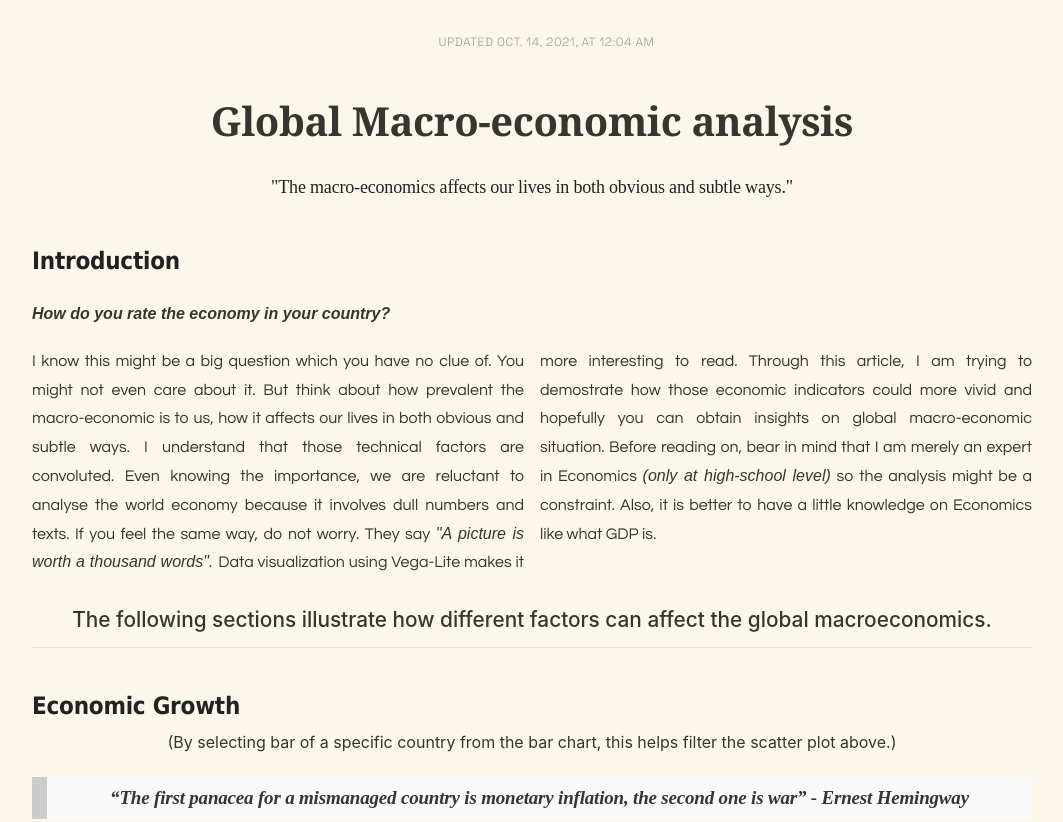
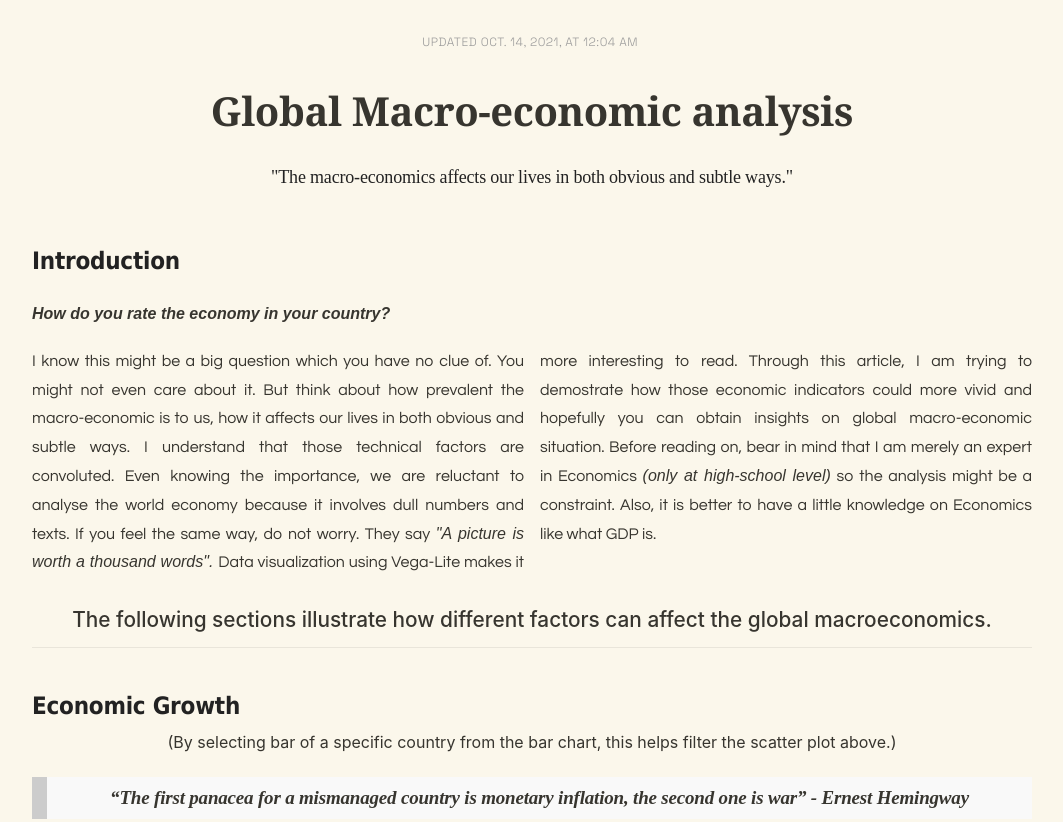
Before and after one commit to JasonXsiu/econ_vis_vegalite, a plain HTML site: page index.html in a window 1280 px wide. Shown: the top 822 px of the page, without its empty margins (108-1171 px from the left). Drawn offline with Linux system fonts and the light colour scheme; a script that the page names is missing; a web font is replaced by a local one.

Commit message:
Add files via upload

```diff
--- a/index.html
+++ b/index.html
@@ -34,10 +34,7 @@
 <body>
     <article class="page sans">
         <header>
-            <pre class="timestamp" >
-        Updated Oct. 14, 2021, at 12:04 AM
-
-             </pre>
+            <p class="timestamp" style="padding-bottom:2ex;">Updated Oct. 14, 2021, at 12:04 AM <br/> </p>
             <h1 class="page-title"> Global Macro-economic analysis</h1>
             <h2 class="article-subtitle" >"The macro-economics affects our lives in both obvious and subtle ways." <br></h2>
 
```
